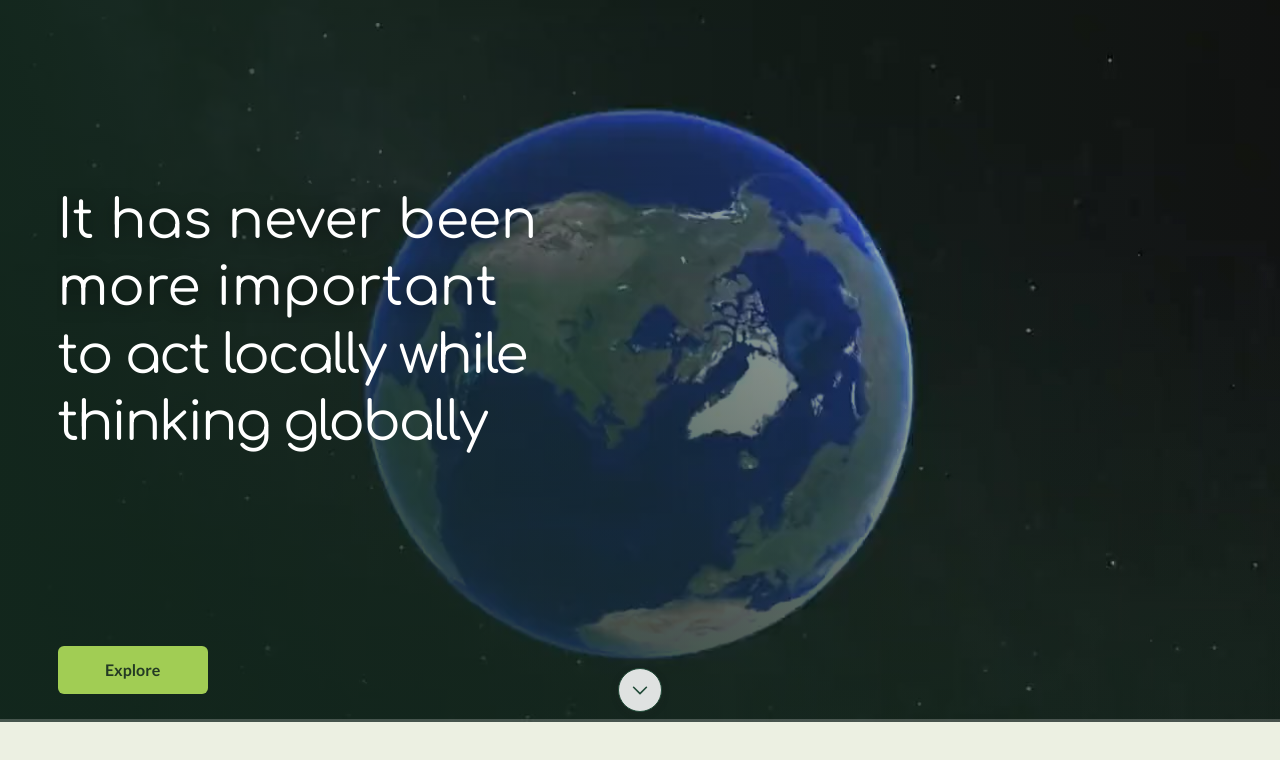
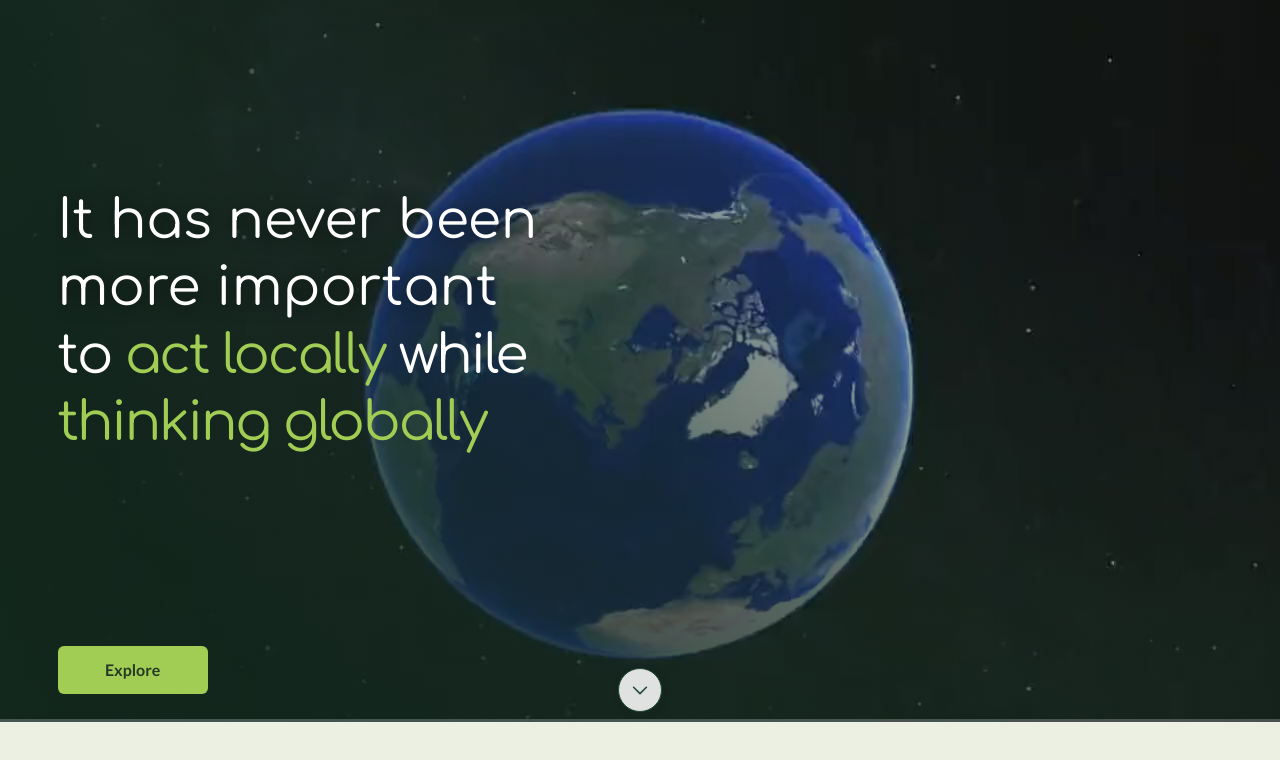
Before and after one commit to 2024frank/communityhub-website-refined, an Astro site: page / in a window 1280 px wide. Shown: the part 78-838 px from the top of the page. Built offline with nearby package versions, Linux system fonts and the light colour scheme; Astro itself is replaced by a stand-in of ours; no server answers.

Commit message:
Hero headline: 'act locally' and 'thinking globally' in green, matching the band after Explore
Co-Authored-By: Claude Fable 5.1 <noreply@anthropic.com>

```diff
--- a/src/styles/conference_refinement.css
+++ b/src/styles/conference_refinement.css
@@ -27,7 +27,7 @@ body{color:var(--ch-ink);background:var(--ch-field)}
 #main#main#main[data-page="index"]>.hv .hv-h{max-width:28ch;font:500 clamp(30px,4.2vw,58px)/1.25 var(--font-display);letter-spacing:-.04em;color:white;text-align:left;text-shadow:none;white-space:normal}
 #main#main#main[data-page="index"]>.hv .hv-h .hv-premise{font:inherit;margin-bottom:0;max-width:none;white-space:normal}
 #main#main#main[data-page="index"]>.hv .hv-h .hv-l{font:inherit;white-space:normal;max-width:none}
-#main#main#main[data-page="index"]>.hv .hv-h em{color:white;font-style:normal}
+#main#main#main[data-page="index"]>.hv .hv-h em{color:#a1cd54;font-style:normal}
 #main#main#main[data-page="index"]>.hv .hv-scrim{background:linear-gradient(90deg,#12271ded,#12271d70 60%,#12271d12),linear-gradient(0deg,#12271da6,transparent 65%)}
 #main#main#main[data-page="index"]>.hv .hv-next{display:inline-flex!important;align-items:center;justify-content:center;text-decoration:none;left:var(--ch-gutter);right:auto;bottom:28px;min-height:48px;min-width:150px;z-index:5;background:#a1cd54;color:#243a24;border:0;border-radius:6px;font:700 16px/1.4 var(--font-body)}
 #main#main#main[data-page="index"]>.hv .hv-skip .sec-next{left:50%;right:auto;bottom:25px;transform:translateX(-50%);width:48px;height:48px;min-width:48px;max-width:48px;background:transparent;border:1px solid #ffffff90;box-shadow:none}
```
